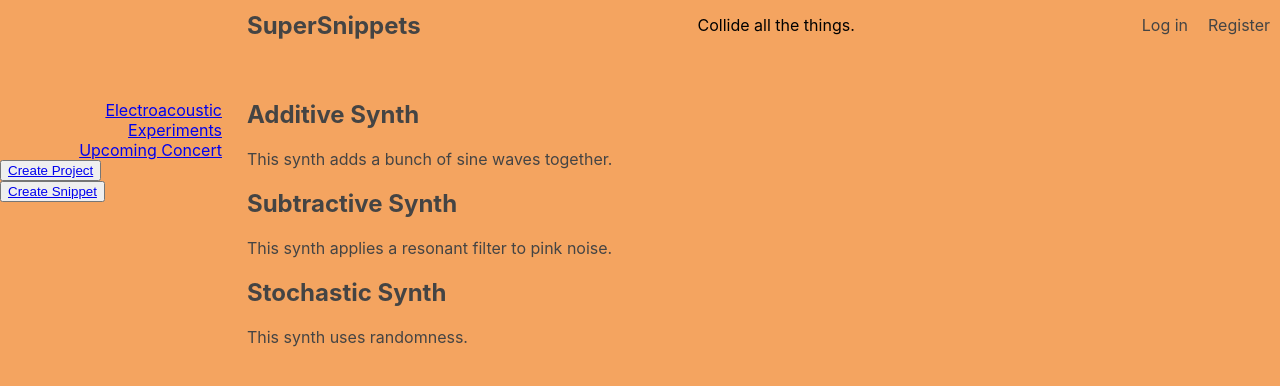
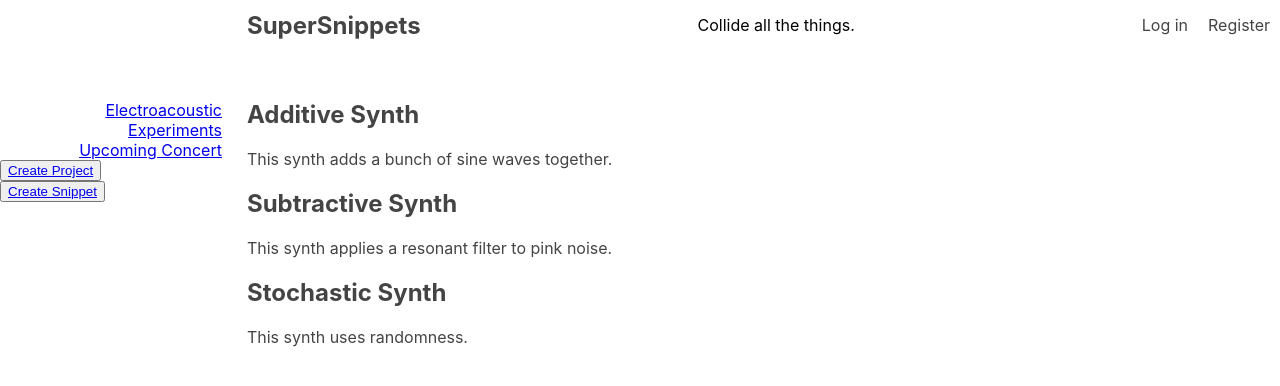
Before and after one commit to tymbalodeon/super-snippets, a React (Create React App) app: page / in a window 1280 px wide. Shown: the top 386 px of the page. Built offline with nearby package versions, Linux system fonts and the light colour scheme.

Commit message:
minor css change

```diff
--- a/src/components/App/App.css
+++ b/src/components/App/App.css
@@ -1,8 +1,6 @@
 .App {
   display: flex;
   justify-content: space-between;
-  height: 100vh;
-  background-color: sandybrown;
 }
 
 .App__projects {
--- a/src/components/Header/Header.css
+++ b/src/components/Header/Header.css
@@ -3,6 +3,7 @@
   align-items: center;
   justify-content: space-between;
   height: 50px;
+  min-width: 500px;
 }
 
 .Header a {
```
